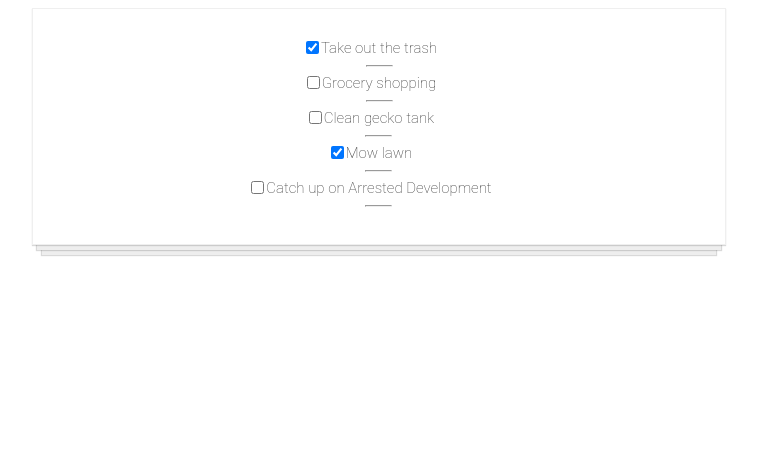
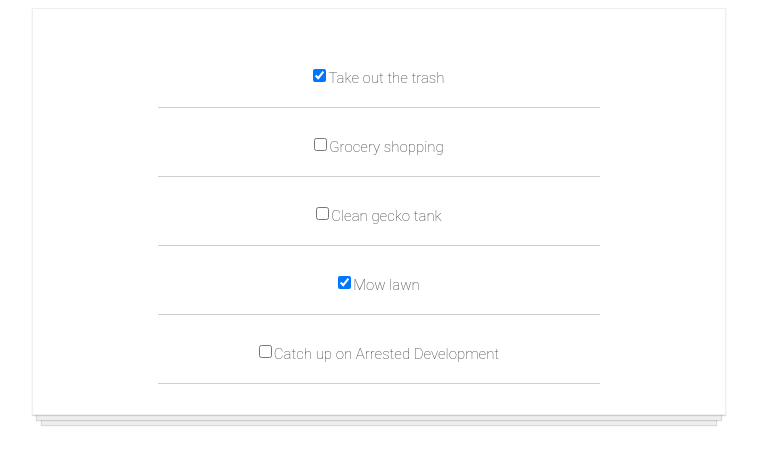
Before and after one commit to its-gio/To-Do-App, a React (Create React App) app: page / in a window 1280 px wide. Shown: the top 464 px of the page, without its empty margins (261-1018 px from the left). Built offline with nearby package versions, Linux system fonts and the light colour scheme.

Commit message:
Removing hr from TodoItem Component and styling so button is centered with content

```diff
--- a/src/components/ToDoItem.jsx
+++ b/src/components/ToDoItem.jsx
@@ -11,7 +11,6 @@ class TodoItem extends Component {
           onChange={() => this.props.changeComplete(this.props.id)}
         />
         {this.props.text}
-        <hr className="todo-item__hr" />
       </label>
     );
   }
--- a/src/styles/ToDoItem.scss
+++ b/src/styles/ToDoItem.scss
@@ -16,24 +16,23 @@
 }
 
 .todo-item {
+  display: flex;
+  justify-content: center;
   align-items: center;
-  padding: 0 15px;
-  width: auto;
+  padding: 30px 0 20px 0;
+  width: 70%;
+  border-bottom: 1px solid #cecece;
   font-family: Roboto, sans-serif;
   font-weight: 100;
   font-size: 15px;
   color: #333333;
-  display: initial;
-  padding-left: 15px;
-  text-indent: -15px;
-  user-select: none;
 
   &:hover {
     cursor: pointer;
   }
 
   &__checkbox {
-    width: 13px;
+    min-width: 13px;
     height: 13px;
     padding: 0;
     margin: 0 2px 0 0;
@@ -44,8 +43,4 @@
       cursor: pointer;
     }
   }
-
-  &__hr {
-    max-width: 25px;
-  }
 }
```
